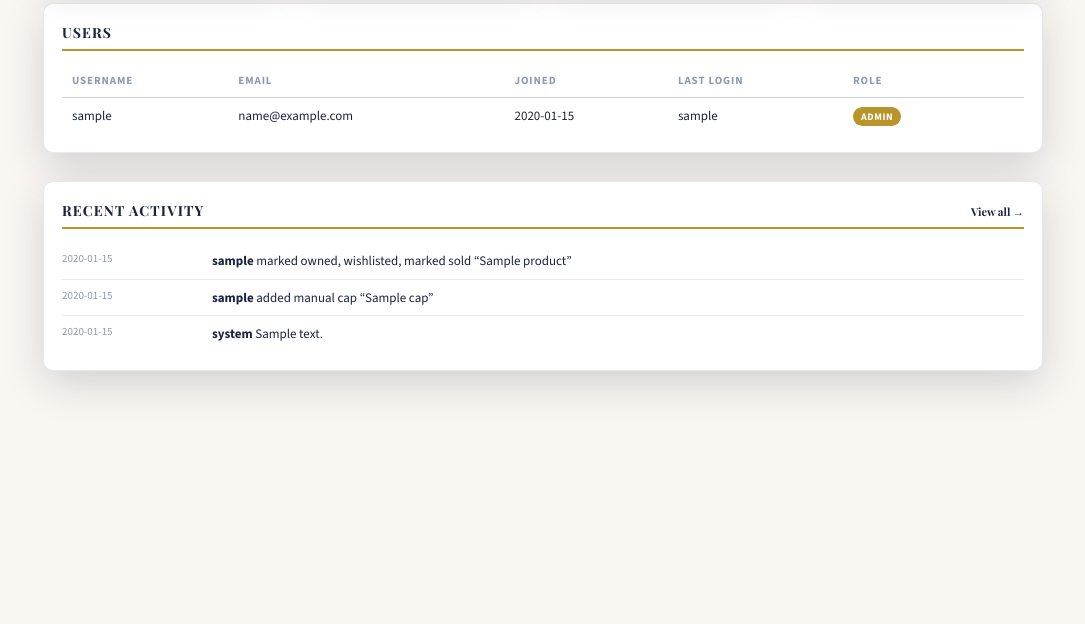
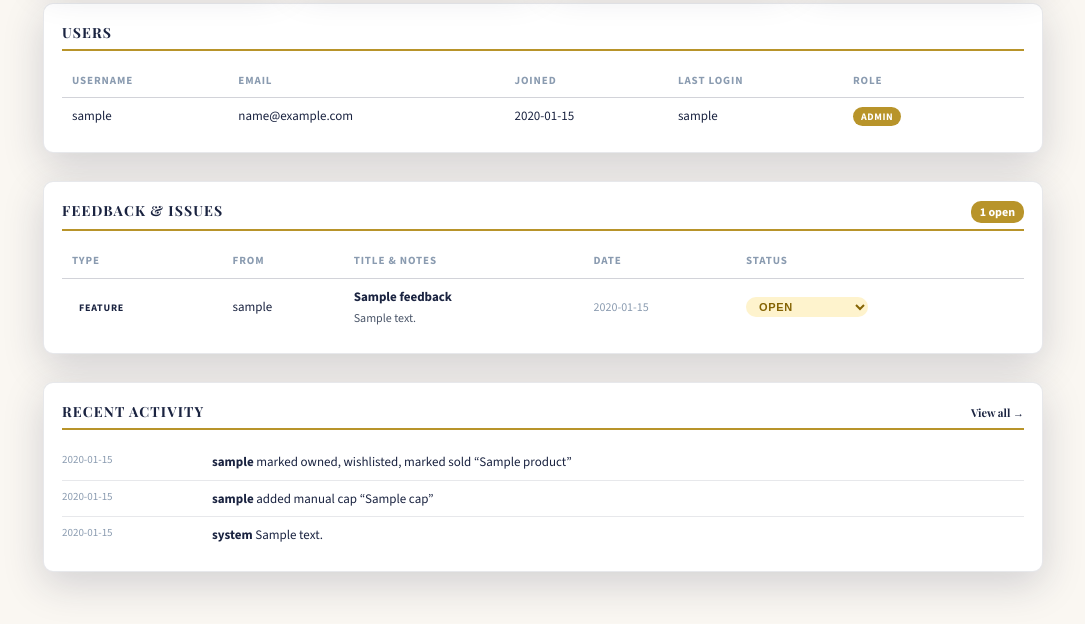
Before and after one commit to ifederov/Scally-Tracker, a Flask app: page /admin/ in a window 1280 px wide. Shown: the part 206-830 px from the top of the page, without its empty margins (97-1182 px from the left). Before the commit the page ends 600 px from the top, so only its background shows below. Run offline with Flask 3, Linux system fonts and the light colour scheme; a user stored in the database is signed in; tables that the repository leaves empty hold one stand-in row (values such as "Sample post").

Commit message:
Add feedback/issues feature: model, migration, API, admin dashboard, settings UI, indicator dot

```diff
--- a/admin/routes.py
+++ b/admin/routes.py
@@ -1,10 +1,10 @@
 from functools import wraps
 
-from flask import render_template, redirect, url_for, flash, abort
+from flask import render_template, redirect, url_for, flash, abort, jsonify, request
 from flask_login import login_required, current_user
 
 from . import admin_bp
-from models import db, User, Product, ManualCap, UserItem, Alert
+from models import db, User, Product, ManualCap, UserItem, Alert, Feedback
 
 
 def admin_required(f):
@@ -33,6 +33,13 @@ def dashboard():
         + ManualCap.query.filter_by(wishlisted=1, sold=0).count()
     )
 
+    feedback = (
+        Feedback.query
+        .order_by(Feedback.status.asc(), Feedback.created_at.desc())
+        .all()
+    )
+    users_by_id = {u.id: u.username for u in User.query.all()}
+
     return render_template(
         "admin.html",
         total_users=total_users,
@@ -41,6 +48,8 @@ def dashboard():
         total_wishlisted=total_wishlisted,
         activity=_recent_activity(limit=15),
         users=User.query.order_by(User.created_at.desc()).all(),
+        feedback=feedback,
+        users_by_id=users_by_id,
     )
 
 
@@ -64,6 +73,19 @@ def delete_user(uid):
     db.session.commit()
     flash(f"Deleted user “{user.username}” and all their data.", "success")
     return redirect(url_for("admin.dashboard"))
+
+
+@admin_bp.route("/feedback/<int:fid>/status", methods=["POST"])
+@admin_required
+def update_feedback_status(fid):
+    fb = Feedback.query.get_or_404(fid)
+    data = request.get_json()
+    new_status = data.get("status")
+    if new_status not in ("open", "in_progress", "closed"):
+        return jsonify({"error": "invalid status"}), 400
+    fb.status = new_status
+    db.session.commit()
+    return jsonify({"ok": True, "status": new_status})
 
 
 def _recent_activity(limit=100):
--- a/app.py
+++ b/app.py
@@ -11,7 +11,7 @@ from werkzeug.middleware.proxy_fix import ProxyFix
 CT = ZoneInfo("America/Chicago")
 
 from config import Config
-from models import db, Product, Variant, Snapshot, Alert, UserItem, ManualCap, Release, User
+from models import db, Product, Variant, Snapshot, Alert, UserItem, ManualCap, Release, User, Feedback
 
 app = Flask(__name__)
 app.wsgi_app = ProxyFix(app.wsgi_app, x_proto=1, x_host=1)
@@ -769,6 +769,12 @@ def api_stats():
         .scalar()
     )
 
+    open_feedback = (
+        db.session.query(func.count(Feedback.id))
+        .filter(Feedback.status.in_(["open", "in_progress"]))
+        .scalar()
+    ) if current_user.is_admin else 0
+
     resp = jsonify({
         "total":               total,
         "caps":                caps,
@@ -782,9 +788,34 @@ def api_stats():
         "last_poll":           last_poll,
         "wishlisted_restocks": wishlisted_restocks,
         "new_caps":            new_caps,
+        "open_feedback":       open_feedback,
     })
     resp.headers["Cache-Control"] = "private, max-age=55"
     return resp
+
+
+@app.route("/api/feedback", methods=["POST"])
+@login_required
+def api_feedback_submit():
+    data = request.get_json()
+    fb_type  = (data.get("type") or "").strip()
+    title    = (data.get("title") or "").strip()
+    body     = (data.get("body") or "").strip()
+    if fb_type not in ("bug", "feature"):
+        return jsonify({"error": "type must be bug or feature"}), 400
+    if not title:
+        return jsonify({"error": "title is required"}), 400
+    fb = Feedback(
+        user_id=current_user.id,
+        type=fb_type,
+        title=title[:200],
+        body=body[:2000] if body else None,
+        status="open",
+        created_at=datetime.now(CT).isoformat(),
+    )
+    db.session.add(fb)
+    db.session.commit()
+    return jsonify({"ok": True})
 
 
 @app.route("/api/alerts")
--- a/templates/admin.html
+++ b/templates/admin.html
@@ -71,6 +71,15 @@ tr:last-child td { border-bottom:none; }
 .del-btn { font-size:11px; font-weight:700; letter-spacing:.06em; text-transform:uppercase; color:var(--red); background:var(--red-bg); border:1px solid rgba(192,57,43,.25); border-radius:var(--r); padding:5px 10px; cursor:pointer; }
 .del-btn:hover { opacity:.8; }
 
+.fb-status { font-size:11px; font-weight:700; letter-spacing:.06em; text-transform:uppercase; padding:3px 9px; border-radius:10px; border:none; cursor:pointer; }
+.fb-status.open       { background:#fef3cd; color:#856404; }
+.fb-status.in_progress { background:#cfe2ff; color:#084298; }
+.fb-status.closed     { background:#d1e7dd; color:#0a3622; }
+.fb-type  { font-size:10px; font-weight:700; letter-spacing:.08em; text-transform:uppercase; padding:2px 7px; border-radius:8px; }
+.fb-type.bug     { background:#f8d7da; color:#842029; }
+.fb-type.feature { background:#d1e7dd; color:#0a3622; }
+.fb-body  { font-size:12px; color:var(--text2); margin-top:3px; white-space:pre-wrap; }
+
 .activity-list { list-style:none; font-size:13px; }
 .activity-list li { padding:8px 0; border-bottom:1px solid var(--border); display:flex; gap:10px; }
 .activity-list li:last-child { border-bottom:none; }
@@ -139,6 +148,40 @@ body.dark .confirm-modal h2 { color:#fff; }
   </div>
 
   <div class="panel">
+    <div class="section-hdr">Feedback &amp; Issues
+      {% set open_count = feedback | selectattr('status', 'ne', 'closed') | list | length %}
+      {% if open_count %}<span style="font-family:'Source Sans 3',sans-serif;font-size:12px;font-weight:700;letter-spacing:normal;text-transform:none;background:var(--gold);color:#fff;padding:2px 9px;border-radius:10px;">{{ open_count }} open</span>{% endif %}
+    </div>
+    {% if feedback %}
+    <table>
+      <thead><tr><th>Type</th><th>From</th><th>Title &amp; Notes</th><th>Date</th><th>Status</th></tr></thead>
+      <tbody>
+      {% for fb in feedback %}
+      <tr id="fb-row-{{ fb.id }}">
+        <td><span class="fb-type {{ fb.type }}">{{ 'Bug' if fb.type == 'bug' else 'Feature' }}</span></td>
+        <td>{{ users_by_id.get(fb.user_id, 'unknown') }}</td>
+        <td>
+          <strong style="font-size:13px">{{ fb.title }}</strong>
+          {% if fb.body %}<div class="fb-body">{{ fb.body }}</div>{% endif %}
+        </td>
+        <td style="white-space:nowrap;color:var(--text3);font-size:12px;">{{ fb.created_at[:10] if fb.created_at else '' }}</td>
+        <td>
+          <select class="fb-status {{ fb.status }}" onchange="updateFbStatus({{ fb.id }}, this)">
+            <option value="open"        {% if fb.status == 'open' %}selected{% endif %}>Open</option>
+            <option value="in_progress" {% if fb.status == 'in_progress' %}selected{% endif %}>In Progress</option>
+            <option value="closed"      {% if fb.status == 'closed' %}selected{% endif %}>Closed</option>
+          </select>
+        </td>
+      </tr>
+      {% endfor %}
+      </tbody>
+    </table>
+    {% else %}
+    <p style="color:var(--text3);font-size:13px;margin:0;">No feedback submitted yet.</p>
+    {% endif %}
+  </div>
+
+  <div class="panel">
     <div class="section-hdr">Recent Activity <a href="{{ url_for('admin.activity') }}">View all &rarr;</a></div>
     <ul class="activity-list">
       {% for e in activity %}
@@ -188,6 +231,18 @@ function delBgClick(e){
 document.getElementById('del-confirm-input').addEventListener('input', function(){
   document.getElementById('del-submit').disabled = (this.value !== pendingUsername);
 });
+
+async function updateFbStatus(id, sel){
+  const status = sel.value;
+  sel.className = 'fb-status ' + status;
+  try {
+    await fetch(`/admin/feedback/${id}/status`, {
+      method: 'POST',
+      headers: {'Content-Type': 'application/json'},
+      body: JSON.stringify({status}),
+    });
+  } catch(e) { console.error('Status update failed', e); }
+}
 </script>
 </body>
 </html>
```
Also changed, not shown: migrations/versions/c3f8e2a1d4b5_add_feedback_table.py (added, +35 -0 lines), models.py (+12 -0 lines), templates/index.html (+63 -2 lines).
